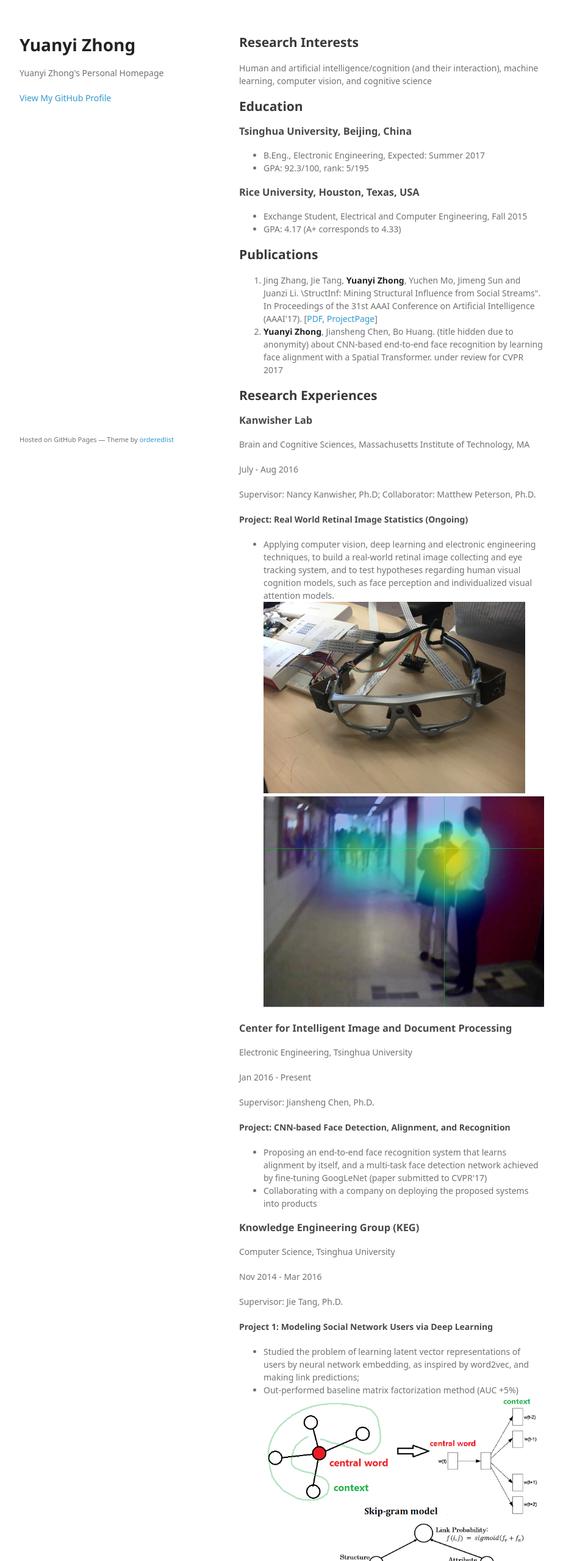
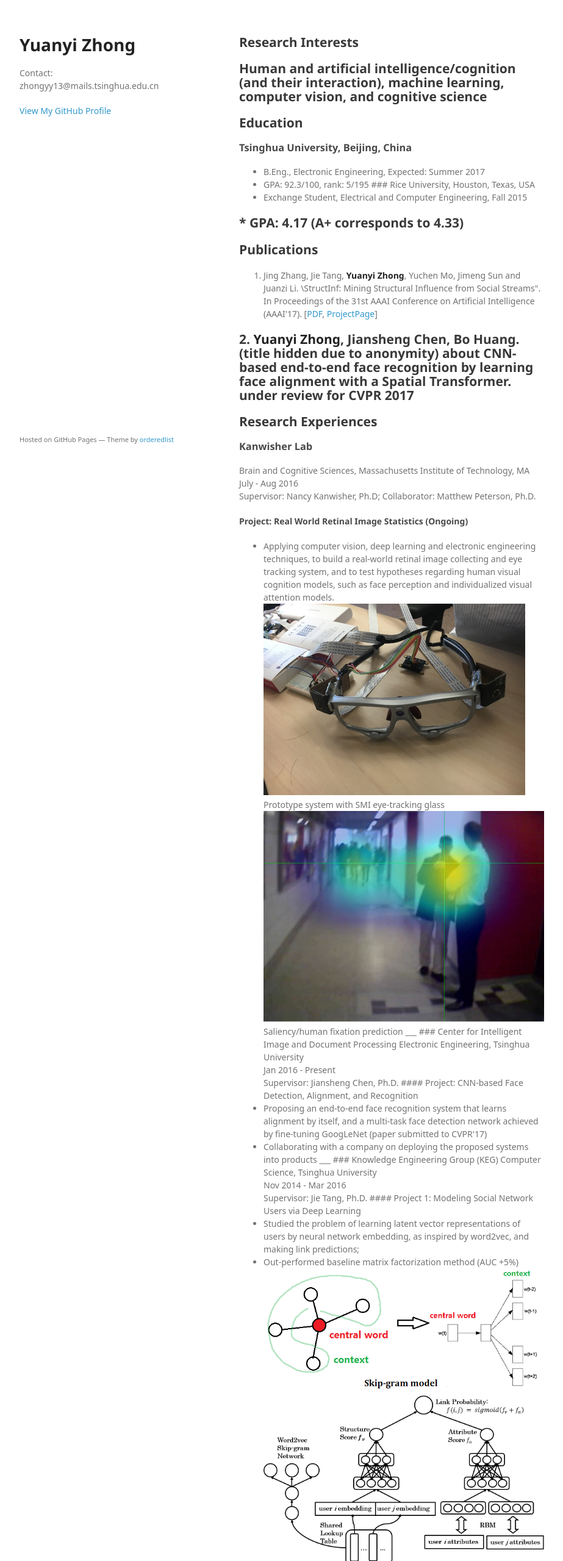
Before and after one commit to mikuhatsune/delete-mikuhatsune.github.com, a plain HTML site: page index.html in a window 1280 px wide. Shown: the top 2560 px of the page at 61% size, without its empty margins (178-1101 px from the left). Drawn offline with Linux system fonts and the light colour scheme; a web font is replaced by a local one.

Commit message:
Replace master branch with page content via GitHub

```diff
--- a/index.html
+++ b/index.html
@@ -16,7 +16,7 @@
     <div class="wrapper">
       <header>
         <h1>Yuanyi Zhong</h1>
-        <p>Yuanyi Zhong&#39;s Personal Homepage</p>
+        <p>Contact: zhongyy13@mails.tsinghua.edu.cn</p>
 
 
         <p class="view"><a href="https://github.com/mikuhatsune">View My GitHub Profile</a></p>
@@ -26,7 +26,8 @@
         <h2>
 <a id="research-interests" class="anchor" href="#research-interests" aria-hidden="true"><span aria-hidden="true" class="octicon octicon-link"></span></a>Research Interests</h2>
 
-<p>Human and artificial intelligence/cognition (and their interaction), machine learning, computer vision, and cognitive science</p>
+<h2>
+<a id="human-and-artificial-intelligencecognition-and-their-interaction-machine-learning-computer-vision-and-cognitive-science" class="anchor" href="#human-and-artificial-intelligencecognition-and-their-interaction-machine-learning-computer-vision-and-cognitive-science" aria-hidden="true"><span aria-hidden="true" class="octicon octicon-link"></span></a>Human and artificial intelligence/cognition (and their interaction), machine learning, computer vision, and cognitive science</h2>
 
 <h2>
 <a id="education" class="anchor" href="#education" aria-hidden="true"><span aria-hidden="true" class="octicon octicon-link"></span></a>Education</h2>
@@ -36,25 +37,23 @@
 
 <ul>
 <li>B.Eng., Electronic Engineering, Expected: Summer 2017</li>
-<li>GPA: 92.3/100, rank: 5/195</li>
+<li>GPA: 92.3/100, rank: 5/195
+### Rice University, Houston, Texas, USA</li>
+<li>Exchange Student, Electrical and Computer Engineering, Fall 2015</li>
 </ul>
 
-<h3>
-<a id="rice-university-houston-texas-usa" class="anchor" href="#rice-university-houston-texas-usa" aria-hidden="true"><span aria-hidden="true" class="octicon octicon-link"></span></a>Rice University, Houston, Texas, USA</h3>
-
-<ul>
-<li>Exchange Student, Electrical and Computer Engineering, Fall 2015</li>
-<li>GPA: 4.17 (A+ corresponds to 4.33)</li>
-</ul>
+<h2>
+<a id="-gpa-417-a-corresponds-to-433" class="anchor" href="#-gpa-417-a-corresponds-to-433" aria-hidden="true"><span aria-hidden="true" class="octicon octicon-link"></span></a>* GPA: 4.17 (A+ corresponds to 4.33)</h2>
 
 <h2>
 <a id="publications" class="anchor" href="#publications" aria-hidden="true"><span aria-hidden="true" class="octicon octicon-link"></span></a>Publications</h2>
 
 <ol>
 <li>Jing Zhang, Jie Tang, <strong>Yuanyi Zhong</strong>, Yuchen Mo, Jimeng Sun and Juanzi Li. \StructInf: Mining Structural Influence from Social Streams". In Proceedings of the 31st AAAI Conference on Artificial Intelligence (AAAI'17). [<a href="http://keg.cs.tsinghua.edu.cn/jietang/publications/AAAI17-Zhang-et-al-structural-influence.pdf">PDF</a>, <a href="http://cn.aminer.org/structinf">ProjectPage</a>]</li>
-<li>
-<strong>Yuanyi Zhong</strong>, Jiansheng Chen, Bo Huang. (title hidden due to anonymity) about CNN-based end-to-end face recognition by learning face alignment with a Spatial Transformer. under review for CVPR 2017</li>
 </ol>
+
+<h2>
+<a id="2-yuanyi-zhong-jiansheng-chen-bo-huang-title-hidden-due-to-anonymity-about-cnn-based-end-to-end-face-recognition-by-learning-face-alignment-with-a-spatial-transformer-under-review-for-cvpr-2017" class="anchor" href="#2-yuanyi-zhong-jiansheng-chen-bo-huang-title-hidden-due-to-anonymity-about-cnn-based-end-to-end-face-recognition-by-learning-face-alignment-with-a-spatial-transformer-under-review-for-cvpr-2017" aria-hidden="true"><span aria-hidden="true" class="octicon octicon-link"></span></a>2. <strong>Yuanyi Zhong</strong>, Jiansheng Chen, Bo Huang. (title hidden due to anonymity) about CNN-based end-to-end face recognition by learning face alignment with a Spatial Transformer. under review for CVPR 2017</h2>
 
 <h2>
 <a id="research-experiences" class="anchor" href="#research-experiences" aria-hidden="true"><span aria-hidden="true" class="octicon octicon-link"></span></a>Research Experiences</h2>
@@ -62,11 +61,9 @@
 <h3>
 <a id="kanwisher-lab" class="anchor" href="#kanwisher-lab" aria-hidden="true"><span aria-hidden="true" class="octicon octicon-link"></span></a>Kanwisher Lab</h3>
 
-<p>Brain and Cognitive Sciences, Massachusetts Institute of Technology, MA</p>
-
-<p>July - Aug 2016</p>
-
-<p>Supervisor: Nancy Kanwisher, Ph.D; Collaborator: Matthew Peterson, Ph.D.</p>
+<p>Brain and Cognitive Sciences, Massachusetts Institute of Technology, MA<br>
+July - Aug 2016<br>
+Supervisor: Nancy Kanwisher, Ph.D; Collaborator: Matthew Peterson, Ph.D.</p>
 
 <h4>
 <a id="project-real-world-retinal-image-statistics-ongoing" class="anchor" href="#project-real-world-retinal-image-statistics-ongoing" aria-hidden="true"><span aria-hidden="true" class="octicon octicon-link"></span></a>Project: Real World Retinal Image Statistics (Ongoing)</h4>
@@ -77,42 +74,25 @@ to build a real-world retinal image collecting and eye tracking system, and
 to test hypotheses regarding human visual cognition models, such as face
 perception and individualized visual attention models.
 <img src="http://mikuhatsune.github.io/eyetrack1.png" alt="Prototype system with SMI eye-tracking glass">
+Prototype system with SMI eye-tracking glass
 <img src="http://mikuhatsune.github.io/eyetrack2.png" alt="Saliency/human fixation prediction">
-</li>
-</ul>
-
-<h3>
-<a id="center-for-intelligent-image-and-document-processing" class="anchor" href="#center-for-intelligent-image-and-document-processing" aria-hidden="true"><span aria-hidden="true" class="octicon octicon-link"></span></a>Center for Intelligent Image and Document Processing</h3>
-
-<p>Electronic Engineering, Tsinghua University</p>
-
-<p>Jan 2016 - Present</p>
-
-<p>Supervisor: Jiansheng Chen, Ph.D.</p>
-
-<h4>
-<a id="project-cnn-based-face-detection-alignment-and-recognition" class="anchor" href="#project-cnn-based-face-detection-alignment-and-recognition" aria-hidden="true"><span aria-hidden="true" class="octicon octicon-link"></span></a>Project: CNN-based Face Detection, Alignment, and Recognition</h4>
-
-<ul>
+Saliency/human fixation prediction
+___
+### Center for Intelligent Image and Document Processing
+Electronic Engineering, Tsinghua University<br>
+Jan 2016 - Present<br>
+Supervisor: Jiansheng Chen, Ph.D.
+#### Project: CNN-based Face Detection, Alignment, and Recognition</li>
 <li>Proposing an end-to-end face recognition system that learns alignment by itself,
 and a multi-task face detection network achieved by fine-tuning GoogLeNet
 (paper submitted to CVPR'17)</li>
-<li>Collaborating with a company on deploying the proposed systems into products</li>
-</ul>
-
-<h3>
-<a id="knowledge-engineering-group-keg" class="anchor" href="#knowledge-engineering-group-keg" aria-hidden="true"><span aria-hidden="true" class="octicon octicon-link"></span></a>Knowledge Engineering Group (KEG)</h3>
-
-<p>Computer Science, Tsinghua University</p>
-
-<p>Nov 2014 - Mar 2016</p>
-
-<p>Supervisor: Jie Tang, Ph.D.</p>
-
-<h4>
-<a id="project-1-modeling-social-network-users-via-deep-learning" class="anchor" href="#project-1-modeling-social-network-users-via-deep-learning" aria-hidden="true"><span aria-hidden="true" class="octicon octicon-link"></span></a>Project 1: Modeling Social Network Users via Deep Learning</h4>
-
-<ul>
+<li>Collaborating with a company on deploying the proposed systems into products
+___
+### Knowledge Engineering Group (KEG)
+Computer Science, Tsinghua University<br>
+Nov 2014 - Mar 2016<br>
+Supervisor: Jie Tang, Ph.D.
+#### Project 1: Modeling Social Network Users via Deep Learning</li>
 <li>Studied the problem of learning latent vector representations of users by
 neural network embedding, as inspired by word2vec, and making link predictions;</li>
 <li>Out-performed baseline matrix factorization method (AUC +5%)
@@ -132,35 +112,25 @@ neural network embedding, as inspired by word2vec, and making link predictions;<
 <li>My contribution: implementing the algorithm in C++, conducting experiments on Weibo data, and analyzing the results and error bounds.
 <img src="http://mikuhatsune.github.io/structinf_algo.png" alt="">
 <img src="http://mikuhatsune.github.io/structureinfluence.png" alt="">
-</li>
-</ul>
-
-<h3>
-<a id="efficient-computing-group-recg" class="anchor" href="#efficient-computing-group-recg" aria-hidden="true"><span aria-hidden="true" class="octicon octicon-link"></span></a>Efficient Computing Group (RECG)</h3>
-
-<p>Electrical and Computer Engineering, Rice University</p>
-
-<p>Sept 2015 - Dec 2015</p>
-
-<p>Supervisor: Lin Zhong, Ph.D.</p>
-
-<h4>
-<a id="project-hacked-into-the-arm-cortex-m3-hidden-processor-on-beagleboneblack-embedded-programming-board-examined-related-security-issues" class="anchor" href="#project-hacked-into-the-arm-cortex-m3-hidden-processor-on-beagleboneblack-embedded-programming-board-examined-related-security-issues" aria-hidden="true"><span aria-hidden="true" class="octicon octicon-link"></span></a>Project: Hacked into the ARM Cortex M3 hidden processor on BeagleBoneBlack embedded programming board; examined related security issues.</h4>
-
-<h2>
-<a id="other-projects" class="anchor" href="#other-projects" aria-hidden="true"><span aria-hidden="true" class="octicon octicon-link"></span></a>Other Projects</h2>
-
-<h2>
-<a id="awards" class="anchor" href="#awards" aria-hidden="true"><span aria-hidden="true" class="octicon octicon-link"></span></a>Awards</h2>
-
-<ul>
+___
+### Efficient Computing Group (RECG)
+Electrical and Computer Engineering, Rice University<br>
+Sept 2015 - Dec 2015<br>
+Supervisor: Lin Zhong, Ph.D.
+#### Project: Hacked into the ARM Cortex M3 hidden processor on BeagleBoneBlack embedded programming board; examined related security issues.
+---
+## Other Projects
+---
+## Awards</li>
 <li>Nov 2016  National Scholarship</li>
 <li>Nov 2015  Scholarship for top Electronic Engineering students, Tsinghua</li>
 <li>Jun 2015  Study Abroad Scholarship, China Scholarship Council</li>
 <li>Dec 2014  Third Prize in Beijing College Student Physics Competition</li>
 <li>Nov 2014  Scholarship for top students sponsored by EMC Corp.</li>
-<li>Dec 2013  Ranked 4th in the 15th EE Artificial Intelligence Contest</li>
 </ul>
+
+<h2>
+<a id="-dec-2013--ranked-4th-in-the-15th-ee-artificial-intelligence-contest" class="anchor" href="#-dec-2013--ranked-4th-in-the-15th-ee-artificial-intelligence-contest" aria-hidden="true"><span aria-hidden="true" class="octicon octicon-link"></span></a>* Dec 2013  Ranked 4th in the 15th EE Artificial Intelligence Contest</h2>
 
 <h2>
 <a id="student-activities" class="anchor" href="#student-activities" aria-hidden="true"><span aria-hidden="true" class="octicon octicon-link"></span></a>Student Activities</h2>
@@ -170,8 +140,10 @@ neural network embedding, as inspired by word2vec, and making link predictions;<
 <li>Aug 2015 - Aug 2015   Member, Spark industry investigation trip to Japan</li>
 <li>Jan 2015 - Jun 2016   Deputy Minister, Student Association of Science and Technology, Department of Electronic Engineering, Tsinghua</li>
 <li>May 2014 - Mar 2015   Key developer, of 3D re-player of 16th AI Programming Contest developed with Unity game engine, Tsinghua</li>
-<li>Mar 2013 - Mar 2013   Volunteer, Guiding high school students in their study and career choices, High School Affiliated to Nanjing Normal University</li>
 </ul>
+
+<h2>
+<a id="-mar-2013---mar-2013---volunteer-guiding-high-school-students-in-their-study-and-career-choices-high-school-affiliated-to-nanjing-normal-university" class="anchor" href="#-mar-2013---mar-2013---volunteer-guiding-high-school-students-in-their-study-and-career-choices-high-school-affiliated-to-nanjing-normal-university" aria-hidden="true"><span aria-hidden="true" class="octicon octicon-link"></span></a>* Mar 2013 - Mar 2013   Volunteer, Guiding high school students in their study and career choices, High School Affiliated to Nanjing Normal University</h2>
 
 <h2>
 <a id="skills-and-interests" class="anchor" href="#skills-and-interests" aria-hidden="true"><span aria-hidden="true" class="octicon octicon-link"></span></a>Skills and Interests</h2>
@@ -179,8 +151,10 @@ neural network embedding, as inspired by word2vec, and making link predictions;<
 <ul>
 <li>C, C++, Python, Matlab, R, C#, Java, \LaTeX, SQL, Linux script, Verilog, x86 Assembly, MIPS, Pascal</li>
 <li>Caffe, Torch, sklearn, libsvm, OpenCV, OpenGL, OpenMP, MPI, CUDA, etc.</li>
-<li>Enjoy piano playing; Fond of classical music. Some of my [transcriptions].</li>
 </ul>
+
+<h2>
+<a id="-enjoy-piano-playing-fond-of-classical-music-some-of-my-transcriptions" class="anchor" href="#-enjoy-piano-playing-fond-of-classical-music-some-of-my-transcriptions" aria-hidden="true"><span aria-hidden="true" class="octicon octicon-link"></span></a>* Enjoy piano playing; Fond of classical music. Some of my [transcriptions].</h2>
 
 <h2>
 <a id="contact" class="anchor" href="#contact" aria-hidden="true"><span aria-hidden="true" class="octicon octicon-link"></span></a>Contact</h2>
```
Also changed, not shown: params.json (+2 -2 lines).
